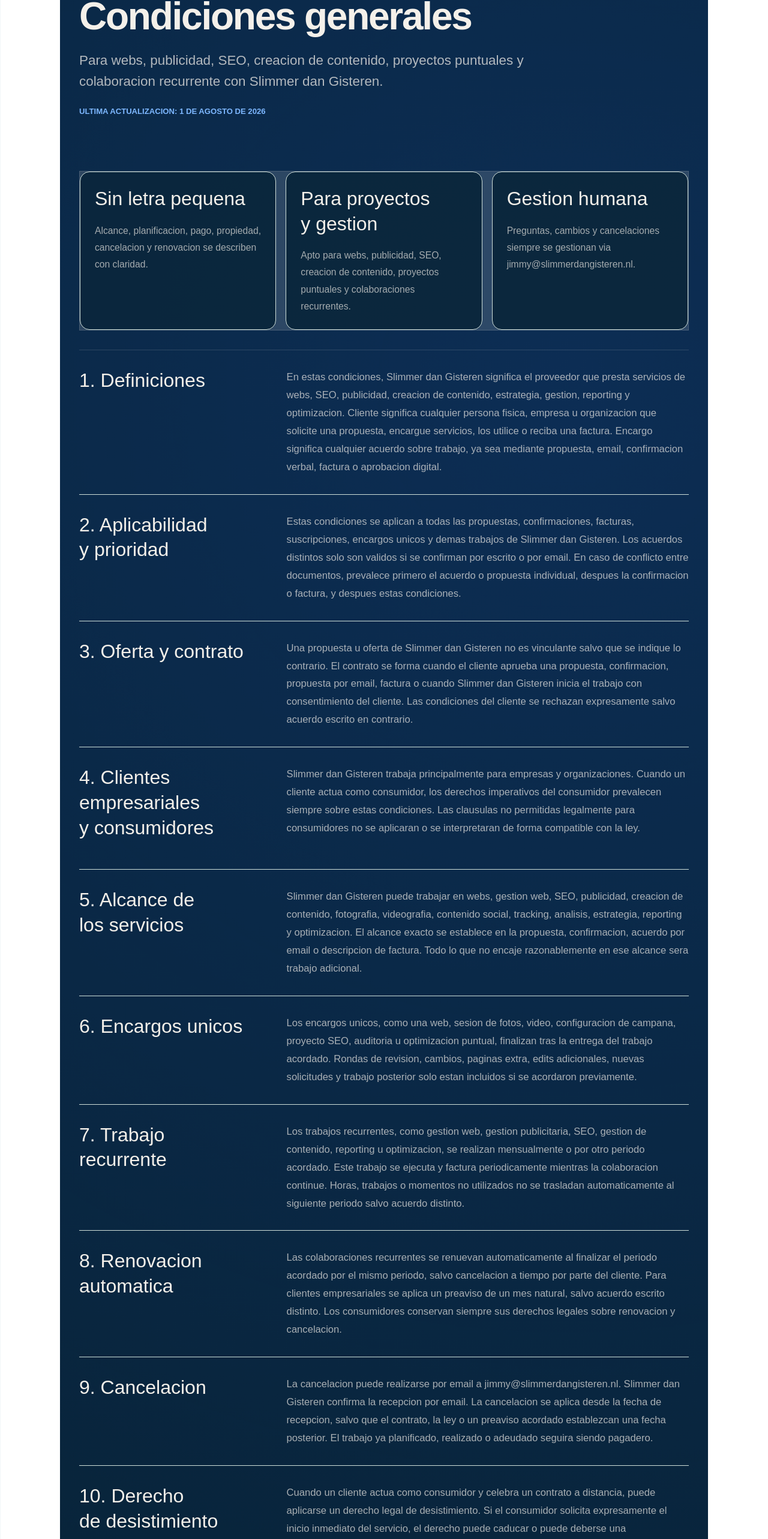
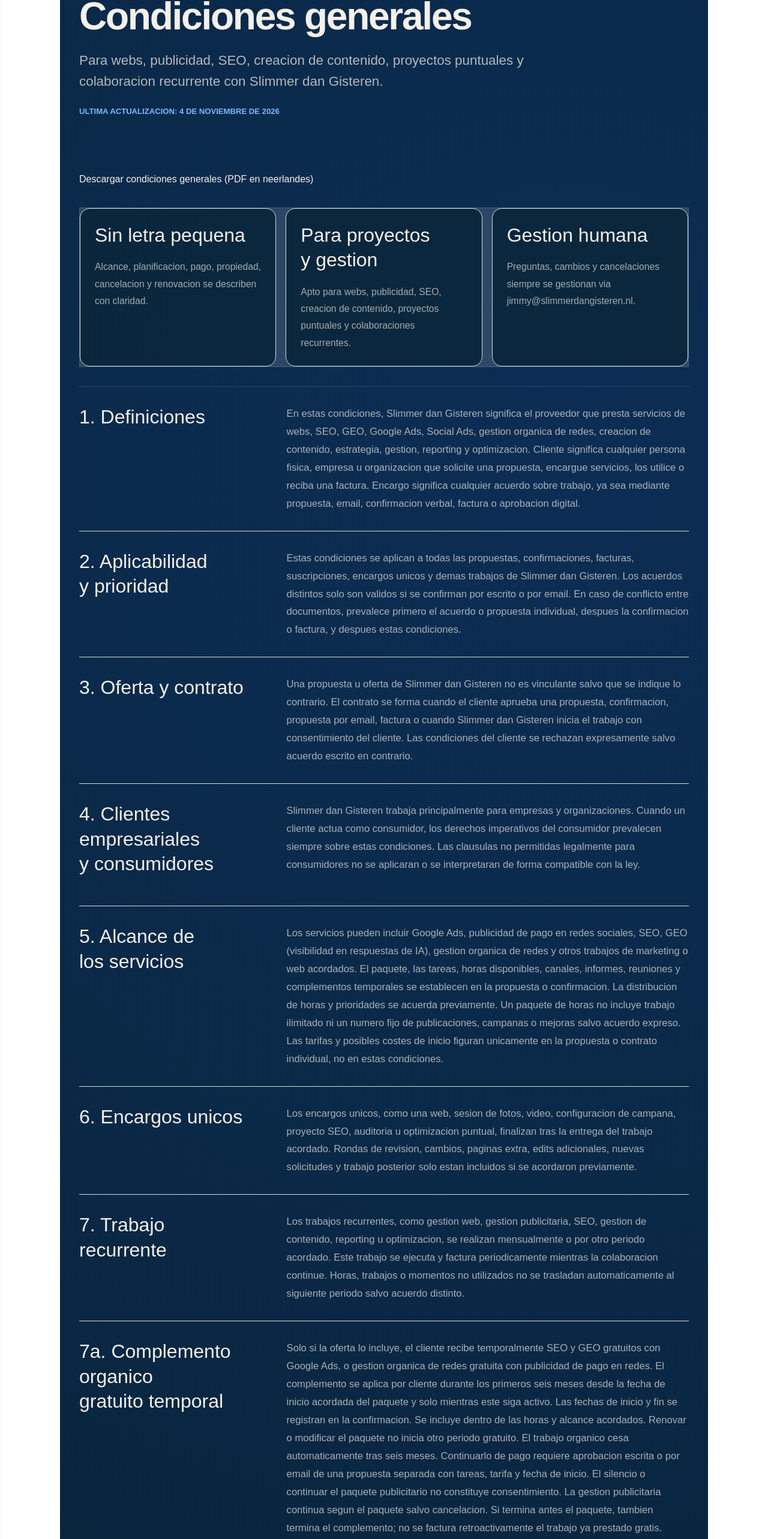
Before and after one commit to KinderMatch/slimmer-dan-gisteren, a Next.js app: page /es/algemene-voorwaarden in a window 1280 px wide. Shown: the part 234-2800 px from the top of the page at 60% size. Built offline with nearby package versions, Linux system fonts and the light colour scheme.

Commit message:
Update terms for six-month organic bonus and monthly packages

```diff
--- a/app/algemene-voorwaarden/page.tsx
+++ b/app/algemene-voorwaarden/page.tsx
@@ -40,9 +40,9 @@ const termsSections = [
   {
     title: t("1. Definities", "1. Definitions", "1. Definiciones"),
     body: t(
-      "In deze voorwaarden wordt verstaan onder Slimmer dan Gisteren: de opdrachtnemer die diensten levert op het gebied van websites, SEO, advertenties, content creatie, strategie, beheer, rapportage en optimalisatie. Klant betekent iedere natuurlijke persoon, onderneming of organisatie die een offerte aanvraagt, opdracht geeft, diensten afneemt of een factuur ontvangt. Opdracht betekent iedere afspraak over werkzaamheden, ongeacht of deze via offerte, e-mail, mondelinge bevestiging, factuur of digitaal akkoord tot stand komt.",
-      "In these terms, Slimmer dan Gisteren means the contractor providing services related to websites, SEO, advertising, content creation, strategy, management, reporting and optimisation. Client means any natural person, business or organisation requesting a proposal, placing an order, using services or receiving an invoice. Assignment means any agreement about work, whether concluded by proposal, email, verbal confirmation, invoice or digital approval.",
-      "En estas condiciones, Slimmer dan Gisteren significa el proveedor que presta servicios de webs, SEO, publicidad, creacion de contenido, estrategia, gestion, reporting y optimizacion. Cliente significa cualquier persona fisica, empresa u organizacion que solicite una propuesta, encargue servicios, los utilice o reciba una factura. Encargo significa cualquier acuerdo sobre trabajo, ya sea mediante propuesta, email, confirmacion verbal, factura o aprobacion digital.",
+      "In deze voorwaarden wordt verstaan onder Slimmer dan Gisteren: de opdrachtnemer die diensten levert op het gebied van websites, SEO, GEO, Google Ads, Social Ads, organisch social media beheer, content creatie, strategie, beheer, rapportage en optimalisatie. Klant betekent iedere natuurlijke persoon, onderneming of organisatie die een offerte aanvraagt, opdracht geeft, diensten afneemt of een factuur ontvangt. Opdracht betekent iedere afspraak over werkzaamheden, ongeacht of deze via offerte, e-mail, mondelinge bevestiging, factuur of digitaal akkoord tot stand komt.",
+      "In these terms, Slimmer dan Gisteren means the contractor providing services related to websites, SEO, GEO, Google Ads, Social Ads, organic social media management, content creation, strategy, management, reporting and optimisation. Client means any natural person, business or organisation requesting a proposal, placing an order, using services or receiving an invoice. Assignment means any agreement about work, whether concluded by proposal, email, verbal confirmation, invoice or digital approval.",
+      "En estas condiciones, Slimmer dan Gisteren significa el proveedor que presta servicios de webs, SEO, GEO, Google Ads, Social Ads, gestion organica de redes, creacion de contenido, estrategia, gestion, reporting y optimizacion. Cliente significa cualquier persona fisica, empresa u organizacion que solicite una propuesta, encargue servicios, los utilice o reciba una factura. Encargo significa cualquier acuerdo sobre trabajo, ya sea mediante propuesta, email, confirmacion verbal, factura o aprobacion digital.",
     ),
   },
   {
@@ -72,9 +72,9 @@ const termsSections = [
   {
     title: t("5. Scope van de dienstverlening", "5. Scope of services", "5. Alcance de los servicios"),
     body: t(
-      "Slimmer dan Gisteren kan onder meer werken aan websites, websitebeheer, SEO, advertenties, content creatie, fotografie, videografie, social content, tracking, analyse, strategie, rapportage en optimalisatie. De exacte scope staat in de offerte, opdrachtbevestiging, e-mailafspraak of factuuromschrijving. Alles wat daar niet redelijkerwijs onder valt, is meerwerk.",
-      "Slimmer dan Gisteren may work on websites, website management, SEO, advertising, content creation, photography, videography, social content, tracking, analysis, strategy, reporting and optimisation. The exact scope is set out in the proposal, confirmation, email agreement or invoice description. Anything that does not reasonably fall within that scope is additional work.",
-      "Slimmer dan Gisteren puede trabajar en webs, gestion web, SEO, publicidad, creacion de contenido, fotografia, videografia, contenido social, tracking, analisis, estrategia, reporting y optimizacion. El alcance exacto se establece en la propuesta, confirmacion, acuerdo por email o descripcion de factura. Todo lo que no encaje razonablemente en ese alcance sera trabajo adicional.",
+      "De dienstverlening kan bestaan uit Google Ads, betaalde social advertenties, SEO, GEO (vindbaarheid in AI-antwoorden), organisch social media beheer en andere afgesproken marketing- of websitewerkzaamheden. Het gekozen pakket, de werkzaamheden, beschikbare uren, kanalen, rapportage, overlegmomenten en eventuele tijdelijke aanvullingen staan in de offerte of opdrachtbevestiging. De verdeling van uren en prioriteiten wordt vooraf afgestemd. Een urenpakket geeft geen recht op onbeperkte werkzaamheden of een vast aantal berichten, campagnes of verbeteringen, tenzij dat uitdrukkelijk is afgesproken. Tarieven en eventuele opstartkosten staan uitsluitend in de offerte of individuele overeenkomst, niet in deze algemene voorwaarden.",
+      "Services may include Google Ads, paid social advertising, SEO, GEO (visibility in AI answers), organic social media management and other agreed marketing or website work. The chosen package, tasks, available hours, channels, reporting, meetings and any temporary additions are set out in the proposal or order confirmation. Hours and priorities are agreed in advance. An hourly package does not include unlimited work or a fixed number of posts, campaigns or improvements unless expressly agreed. Rates and any setup charges are specified only in the proposal or individual agreement, not in these terms.",
+      "Los servicios pueden incluir Google Ads, publicidad de pago en redes sociales, SEO, GEO (visibilidad en respuestas de IA), gestion organica de redes y otros trabajos de marketing o web acordados. El paquete, las tareas, horas disponibles, canales, informes, reuniones y complementos temporales se establecen en la propuesta o confirmacion. La distribucion de horas y prioridades se acuerda previamente. Un paquete de horas no incluye trabajo ilimitado ni un numero fijo de publicaciones, campanas o mejoras salvo acuerdo expreso. Las tarifas y posibles costes de inicio figuran unicamente en la propuesta o contrato individual, no en estas condiciones.",
     ),
   },
   {
@@ -94,11 +94,27 @@ const termsSections = [
     ),
   },
   {
+    title: t("7a. Tijdelijke gratis organische aanvulling", "7a. Temporary free organic addition", "7a. Complemento organico gratuito temporal"),
+    body: t(
+      "Alleen wanneer dit in het aanbod is opgenomen, krijgt de klant bij Google Ads tijdelijk SEO en GEO gratis, of bij betaalde social advertenties tijdelijk organisch social media beheer gratis. Deze aanvulling geldt per klant gedurende de eerste zes maanden vanaf de afgesproken startdatum van het betreffende pakket en alleen zolang dat pakket actief is. De startdatum en einddatum worden in de opdrachtbevestiging vastgelegd. De aanvulling valt binnen de afgesproken uren en scope van het pakket. Verlenging of wijziging van het pakket start geen nieuwe gratis periode. Na zes maanden stoppen de organische werkzaamheden automatisch. Betaalde voortzetting vindt uitsluitend plaats nadat de klant schriftelijk of per e-mail akkoord geeft op een afzonderlijk voorstel met werkzaamheden, tarief en ingangsdatum. Stilte of voortzetting van het advertentiepakket geldt niet als akkoord. Het advertentiebeheer loopt door volgens de bestaande pakketafspraken, tenzij het wordt opgezegd. Bij eerdere beeindiging van het pakket eindigt ook de gratis aanvulling; voor de reeds gratis uitgevoerde werkzaamheden wordt niet achteraf alsnog een tarief berekend.",
+      "Only if included in the offer, the client receives temporary free SEO and GEO with Google Ads, or temporary free organic social media management with paid social advertising. This addition applies per client for the first six months from the agreed start date of the relevant package and only while that package remains active. The start and end dates are recorded in the order confirmation. The addition is included within the agreed package hours and scope. Renewal or modification does not start a new free period. Organic work stops automatically after six months. Paid continuation requires the client's written or email approval of a separate proposal specifying tasks, rate and start date. Silence or continuation of the advertising package does not constitute consent. Advertising management continues under the existing package terms unless cancelled. If the package ends earlier, the free addition also ends; no retrospective charge is made for work already provided free of charge.",
+      "Solo si la oferta lo incluye, el cliente recibe temporalmente SEO y GEO gratuitos con Google Ads, o gestion organica de redes gratuita con publicidad de pago en redes. El complemento se aplica por cliente durante los primeros seis meses desde la fecha de inicio acordada del paquete y solo mientras este siga activo. Las fechas de inicio y fin se registran en la confirmacion. Se incluye dentro de las horas y alcance acordados. Renovar o modificar el paquete no inicia otro periodo gratuito. El trabajo organico cesa automaticamente tras seis meses. Continuarlo de pago requiere aprobacion escrita o por email de una propuesta separada con tareas, tarifa y fecha de inicio. El silencio o continuar el paquete publicitario no constituye consentimiento. La gestion publicitaria continua segun el paquete salvo cancelacion. Si termina antes el paquete, tambien termina el complemento; no se factura retroactivamente el trabajo ya prestado gratis.",
+    ),
+  },
+  {
+    title: t("7b. Rapportage en overleg", "7b. Reporting and meetings", "7b. Informes y reuniones"),
+    body: t(
+      "De frequentie en vorm van rapportage en overleg staan in de offerte of opdrachtbevestiging. Bij een pakket met maandelijkse rapportage ontvangt de klant per e-mail een rapportage met een link naar het persoonlijke dashboard. Een performance meeting vindt plaats met de afgesproken frequentie. Rapportages zijn gebaseerd op beschikbare gegevens van de gebruikte platformen; meetbeperkingen en verschillen tussen platformen kunnen de cijfers beinvloeden. Voorbereiding, rapportage en overleg vallen binnen de afgesproken uren, tenzij anders overeengekomen.",
+      "The frequency and format of reporting and meetings are set out in the proposal or order confirmation. A package with monthly reporting includes an email report linking to the client's personal dashboard. Performance meetings take place at the agreed frequency. Reports use available data from the relevant platforms; measurement limitations and platform differences may affect figures. Preparation, reporting and meetings are included within the agreed hours unless otherwise agreed.",
+      "La frecuencia y formato de informes y reuniones figuran en la propuesta o confirmacion. Un paquete con informe mensual incluye un email con enlace al panel personal del cliente. Las reuniones de rendimiento siguen la frecuencia acordada. Los informes usan los datos disponibles de las plataformas; limitaciones de medicion y diferencias entre plataformas pueden afectar las cifras. Preparacion, informes y reuniones se incluyen en las horas acordadas salvo acuerdo distinto.",
+    ),
+  },
+  {
     title: t("8. Stilzwijgende verlenging", "8. Automatic renewal", "8. Renovacion automatica"),
     body: t(
-      "Doorlopende samenwerkingen worden na afloop van de afgesproken periode stilzwijgend verlengd met telkens dezelfde periode, tenzij de klant tijdig opzegt. Voor zakelijke klanten geldt een opzegtermijn van een kalendermaand, tenzij schriftelijk anders is afgesproken. Voor consumenten gelden altijd de wettelijke regels over verlenging en opzegging.",
-      "Ongoing collaborations renew automatically after the agreed period for the same period, unless the client cancels on time. For business clients, a notice period of one calendar month applies unless agreed otherwise in writing. Consumers always retain their statutory rights regarding renewal and cancellation.",
-      "Las colaboraciones recurrentes se renuevan automaticamente al finalizar el periodo acordado por el mismo periodo, salvo cancelacion a tiempo por parte del cliente. Para clientes empresariales se aplica un preaviso de un mes natural, salvo acuerdo escrito distinto. Los consumidores conservan siempre sus derechos legales sobre renovacion y cancelacion.",
+      "Een pakket dat als maandelijks opzegbaar is aangeboden, loopt per maand en wordt telkens met een maand verlengd. De klant kan op ieder moment per e-mail opzeggen met een opzegtermijn van een maand, tenzij een gunstigere afspraak is gemaakt. Er geldt geen minimale looptijd van zes maanden vanwege een gratis aanvulling. Voor andere samenwerkingen gelden de schriftelijk afgesproken looptijd, verlenging en opzegtermijn. Gratis tijdelijke aanvullingen worden niet stilzwijgend verlengd of omgezet in betaalde diensten. Voor consumenten gelden altijd de dwingende wettelijke regels over verlenging en opzegging.",
+      "A package offered as cancellable monthly runs month to month and renews for one month at a time. The client may cancel by email at any time with one month notice, unless a more favourable arrangement applies. A free addition does not create a six-month minimum term. Other collaborations follow the duration, renewal and notice terms agreed in writing. Free temporary additions do not renew automatically or convert into paid services. Mandatory statutory consumer rules on renewal and cancellation always prevail.",
+      "Un paquete ofrecido con cancelacion mensual se renueva cada mes por un mes. El cliente puede cancelar por email en cualquier momento con un mes de preaviso, salvo acuerdo mas favorable. Un complemento gratuito no crea una permanencia minima de seis meses. Otras colaboraciones siguen la duracion, renovacion y preaviso acordados por escrito. Los complementos gratuitos temporales no se renuevan automaticamente ni se convierten en servicios de pago. Prevalecen siempre las normas imperativas de consumidores sobre renovacion y cancelacion.",
     ),
   },
   {
@@ -112,9 +128,9 @@ const termsSections = [
   {
     title: t("10. Herroepingsrecht consumenten", "10. Consumer withdrawal right", "10. Derecho de desistimiento"),
     body: t(
-      "Wanneer een klant als consument op afstand een overeenkomst sluit, kan een wettelijk herroepingsrecht gelden. Als de consument uitdrukkelijk verzoekt om direct met de dienstverlening te starten, kan het recht op herroeping vervallen of kan een redelijke vergoeding verschuldigd zijn voor al geleverde diensten, voor zover de wet dat toestaat. Voor maatwerk, gepersonaliseerde content of digitale levering kunnen wettelijke uitzonderingen gelden.",
-      "When a client acts as a consumer and enters into a distance contract, a statutory withdrawal right may apply. If the consumer expressly requests immediate start of the service, the withdrawal right may lapse or a reasonable fee may be due for services already provided, to the extent permitted by law. Legal exceptions may apply to custom work, personalised content or digital delivery.",
-      "Cuando un cliente actua como consumidor y celebra un contrato a distancia, puede aplicarse un derecho legal de desistimiento. Si el consumidor solicita expresamente el inicio inmediato del servicio, el derecho puede caducar o puede deberse una compensacion razonable por servicios ya prestados, en la medida permitida por la ley. Pueden aplicarse excepciones legales a trabajos a medida, contenido personalizado o entregas digitales.",
+      "Voor een consument die op afstand een dienstenovereenkomst sluit, geldt in beginsel een wettelijke bedenktijd van veertien dagen na het sluiten van de overeenkomst. Werk tijdens die periode begint alleen op uitdrukkelijk verzoek van de consument. Bij herroeping kan voor reeds geleverde diensten uitsluitend een evenredige vergoeding verschuldigd zijn als aan de wettelijke informatie- en toestemmingsvereisten is voldaan. Het herroepingsrecht vervalt bij een volledig uitgevoerde dienst alleen als de uitvoering met voorafgaande uitdrukkelijke instemming is begonnen en de consument heeft erkend het herroepingsrecht na volledige uitvoering te verliezen. Voor digitale inhoud gelden de afzonderlijke wettelijke vereisten. Dwingende consumentenrechten blijven van toepassing.",
+      "A consumer entering a distance service contract generally has a statutory withdrawal period of fourteen days after concluding the contract. Work during that period starts only at the consumer's express request. On withdrawal, a proportionate payment for services already supplied is due only if statutory information and consent requirements have been met. The withdrawal right for a fully performed service lapses only if performance began with prior express consent and the consumer acknowledged losing that right after full performance. Separate statutory requirements apply to digital content. Mandatory consumer rights remain applicable.",
+      "Un consumidor que contrata servicios a distancia dispone en principio de catorce dias de desistimiento desde la celebracion. El trabajo durante ese plazo solo comienza a peticion expresa del consumidor. En caso de desistimiento, solo procede una compensacion proporcional por servicios prestados si se cumplen los requisitos legales de informacion y consentimiento. El derecho solo se pierde tras la ejecucion completa si esta comenzo con consentimiento expreso previo y el consumidor reconocio la perdida del derecho al completarse el servicio. Para contenido digital rigen requisitos legales especificos. Se mantienen los derechos imperativos del consumidor.",
     ),
   },
   {
@@ -182,19 +198,19 @@ const termsSections = [
     ),
   },
   {
-    title: t("19. SEO en vindbaarheid", "19. SEO and visibility", "19. SEO y visibilidad"),
+    title: t("19. SEO, GEO en vindbaarheid", "19. SEO, GEO and visibility", "19. SEO, GEO y visibilidad"),
     body: t(
-      "SEO-werkzaamheden richten zich op structuur, techniek, content, vindbaarheid, meetbaarheid en verbetering van kansen in zoekmachines en AI-platformen. Posities, indexatie, vertoningen en vermeldingen door Google, ChatGPT of andere platforms worden niet gegarandeerd, omdat deze door externe algoritmes en beleid worden bepaald.",
-      "SEO work focuses on structure, technology, content, visibility, measurability and improving opportunities in search engines and AI platforms. Rankings, indexing, impressions and mentions by Google, ChatGPT or other platforms are not guaranteed because they are determined by external algorithms and policies.",
-      "El trabajo SEO se centra en estructura, tecnologia, contenido, visibilidad, medicion y mejora de oportunidades en buscadores y plataformas de IA. Posiciones, indexacion, impresiones y menciones por Google, ChatGPT u otras plataformas no se garantizan porque dependen de algoritmos y politicas externas.",
+      "SEO- en GEO-werkzaamheden richten zich op structuur, techniek, content, vindbaarheid, meetbaarheid en verbetering van kansen in zoekmachines en AI-platformen. Posities, indexatie, vertoningen en vermeldingen door Google, ChatGPT of andere platforms worden niet gegarandeerd, omdat deze door externe algoritmes en beleid worden bepaald.",
+      "SEO and GEO work focuses on structure, technology, content, visibility, measurability and improving opportunities in search engines and AI platforms. Rankings, indexing, impressions and mentions by Google, ChatGPT or other platforms are not guaranteed because they are determined by external algorithms and policies.",
+      "El trabajo SEO y GEO se centra en estructura, tecnologia, contenido, visibilidad, medicion y mejora de oportunidades en buscadores y plataformas de IA. Posiciones, indexacion, impresiones y menciones por Google, ChatGPT u otras plataformas no se garantizan porque dependen de algoritmos y politicas externas.",
     ),
   },
   {
     title: t("20. Intellectueel eigendom", "20. Intellectual property", "20. Propiedad intelectual"),
     body: t(
-      "Rechten op specifiek voor de klant gemaakte en betaalde eindproducten gaan over op de klant voor zover dat is afgesproken en mogelijk is. Niet-betaalde concepten, strategieen, designs, teksten, templates, werkwijzen, bronbestanden, ruwe opnames, presets, codebibliotheken en niet-gekozen voorstellen blijven eigendom van Slimmer dan Gisteren, tenzij schriftelijk anders is afgesproken.",
-      "Rights to final deliverables specifically created for and paid by the client transfer to the client to the extent agreed and possible. Unpaid concepts, strategies, designs, copy, templates, methods, source files, raw footage, presets, code libraries and unused proposals remain the property of Slimmer dan Gisteren unless agreed otherwise in writing.",
-      "Los derechos sobre entregables finales creados especificamente para el cliente y pagados se transfieren al cliente en la medida acordada y posible. Conceptos no pagados, estrategias, disenos, textos, plantillas, metodos, archivos fuente, material bruto, presets, bibliotecas de codigo y propuestas no elegidas siguen siendo propiedad de Slimmer dan Gisteren salvo acuerdo escrito distinto.",
+      "Rechten op specifiek voor de klant gemaakte en betaalde eindproducten gaan over op de klant voor zover dat is afgesproken en mogelijk is. Niet-betaalde concepten, strategieen, designs, teksten, templates, werkwijzen, bronbestanden, ruwe opnames, presets, codebibliotheken en niet-gekozen voorstellen blijven eigendom van Slimmer dan Gisteren, tenzij schriftelijk anders is afgesproken. Voor definitieve eindproducten die als gratis aanvulling binnen een betaald pakket zijn geleverd, gelden dezelfde afgesproken gebruiks- en overdrachtsrechten als voor de overige eindproducten van dat pakket.",
+      "Rights to final deliverables specifically created for and paid by the client transfer to the client to the extent agreed and possible. Unpaid concepts, strategies, designs, copy, templates, methods, source files, raw footage, presets, code libraries and unused proposals remain the property of Slimmer dan Gisteren unless agreed otherwise in writing. Final deliverables supplied as a free addition within a paid package have the same agreed usage and transfer rights as other final deliverables in that package.",
+      "Los derechos sobre entregables finales creados especificamente para el cliente y pagados se transfieren al cliente en la medida acordada y posible. Conceptos no pagados, estrategias, disenos, textos, plantillas, metodos, archivos fuente, material bruto, presets, bibliotecas de codigo y propuestas no elegidas siguen siendo propiedad de Slimmer dan Gisteren salvo acuerdo escrito distinto. Los entregables finales incluidos como complemento gratuito en un paquete de pago tienen los mismos derechos de uso y cesion acordados que los demas entregables finales del paquete.",
     ),
   },
   {
@@ -336,8 +352,14 @@ export default function AlgemeneVoorwaardenPage({ initialLanguage = "nl" }: { in
                 "Para webs, publicidad, SEO, creacion de contenido, proyectos puntuales y colaboracion recurrente con Slimmer dan Gisteren.",
               )} />
             </p>
-            <span><Text value={t("Laatst bijgewerkt: 1 augustus 2026", "Last updated: 1 August 2026", "Ultima actualizacion: 1 de agosto de 2026")} /></span>
+            <span><Text value={t("Laatst bijgewerkt: 4 november 2026", "Last updated: 4 November 2026", "Ultima actualizacion: 4 de noviembre de 2026")} /></span>
           </header>
+
+          <p>
+            <a href="/downloads/algemene-voorwaarden-slimmer-dan-gisteren-2026-11-04.pdf" download>
+              <Text value={t("Download de algemene voorwaarden (PDF)", "Download terms and conditions (Dutch PDF)", "Descargar condiciones generales (PDF en neerlandes)")} />
+            </a>
+          </p>
 
           <div className="legal-summary" aria-label="Belangrijkste afspraken">
             {legalHighlights.map((item) => (
```
